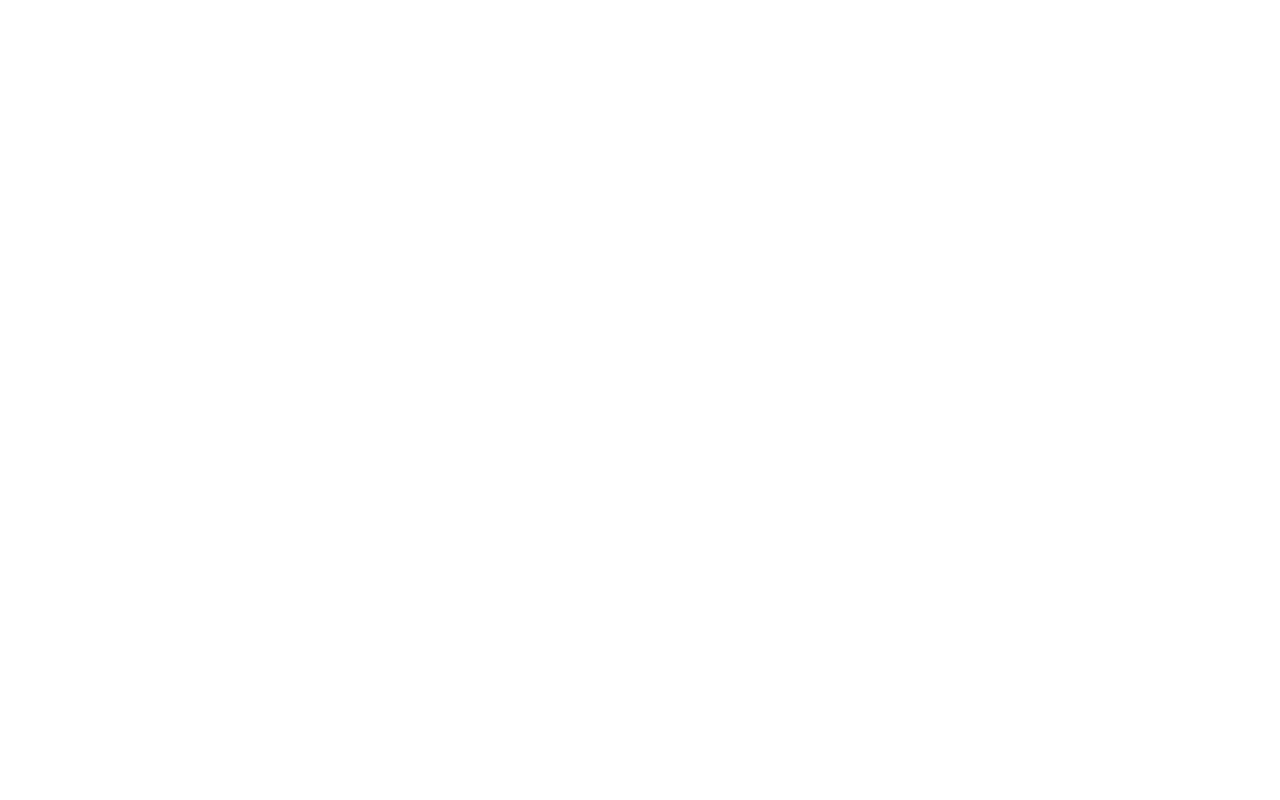
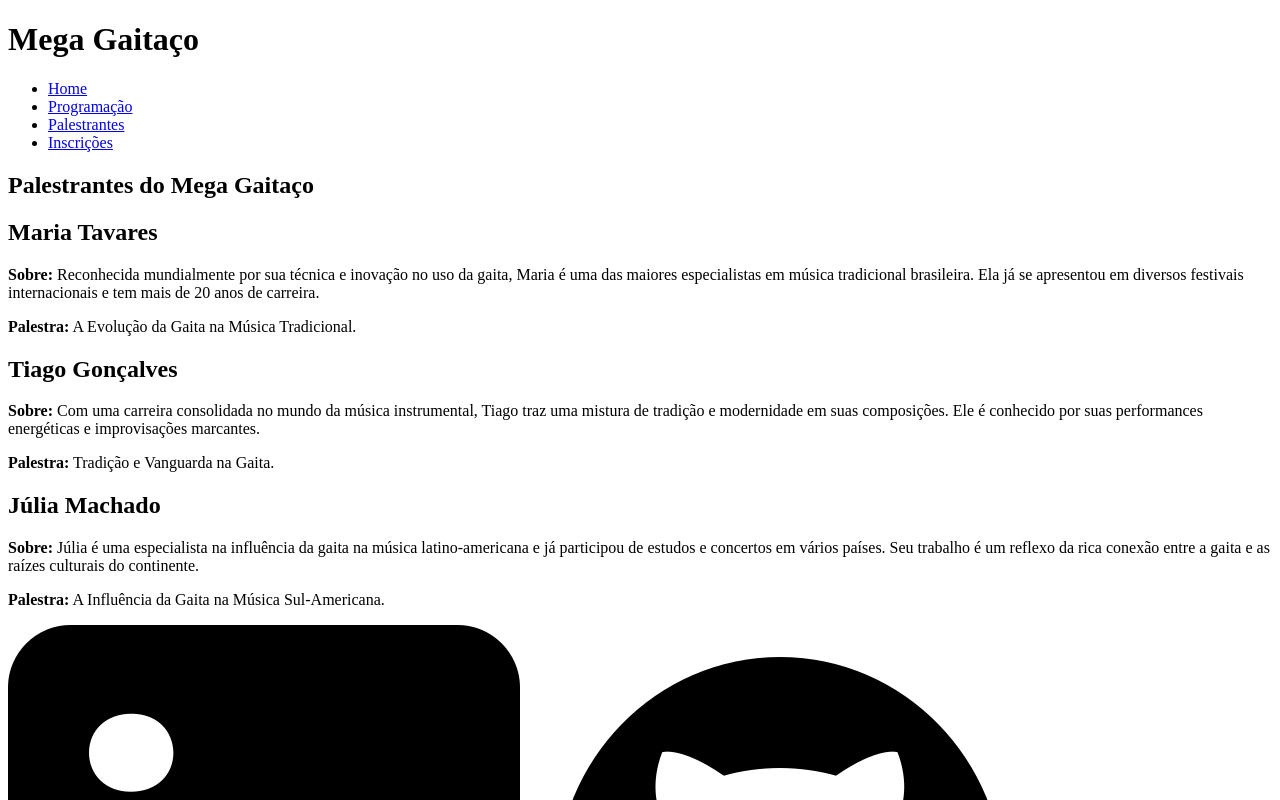
Before and after one commit to LeonardoZanol/exercicios-htmlcss-aula07, a plain HTML site: page pages/palestrantes.html in a window 1280 px wide. Shown: the top 800 px of the page. Drawn offline with Linux system fonts and the light colour scheme.

Commit message:
Adicionado informações para página de palestrante

```diff
--- a/pages/palestrantes.html
+++ b/pages/palestrantes.html
@@ -0,0 +1,54 @@
+<!DOCTYPE html>
+<html lang="pt-br">
+<head>
+    <meta charset="UTF-8">
+    <meta name="viewport" content="width=device-width, initial-scale=1.0">
+    <title>Mega Gaitaço - Palestrantes</title>
+</head>
+<body>
+    <header>
+        <h1>Mega Gaitaço</h1>
+        <nav class="nav-cabecalho">
+            <ul class="opcoes-cabecalho">
+                <li><a href="../index.html">Home</a></li>
+                <li><a href="./programacao.html">Programação</a></li>
+                <li><a href="./palestrantes.html">Palestrantes</a></li>
+                <li><a href="./inscricao.html">Inscrições</a></li>
+            </ul>
+        </nav>
+    </header>
+    <section>
+
+        <h1>Palestrantes do Mega <span>Gaitaço</span></h1>
+        <div class="card-palestrantes">
+            <h2>Maria Tavares</h2>
+            <p>
+                <b>Sobre:</b> Reconhecida mundialmente por sua técnica e inovação no uso da gaita, Maria é uma das maiores especialistas em música tradicional brasileira. Ela já se apresentou em diversos festivais internacionais e tem mais de 20 anos de carreira.
+            </p>
+            <p><b>Palestra:</b> A Evolução da Gaita na Música Tradicional.</p>
+        </div>
+
+        <div class="card-palestrantes">
+            <h2>Tiago Gonçalves</h2>
+            <p>
+                <b>Sobre:</b> Com uma carreira consolidada no mundo da música instrumental, Tiago traz uma mistura de tradição e modernidade em suas composições. Ele é conhecido por suas performances energéticas e improvisações marcantes.
+            </p>
+            <p><b>Palestra:</b> Tradição e Vanguarda na Gaita.</p>
+        </div>
+
+        <div class="card-palestrantes">
+            <h2>Júlia Machado</h2>
+            <p>
+                <b>Sobre:</b> Júlia é uma especialista na influência da gaita na música latino-americana e já participou de estudos e concertos em vários países. Seu trabalho é um reflexo da rica conexão entre a gaita e as raízes culturais do continente.
+            </p>
+            <p><b>Palestra:</b> A Influência da Gaita na Música Sul-Americana.</p>
+        </div>
+
+    </section>
+    <footer>
+        <a href="https://www.linkedin.com/in/leonardo-zanol-zianni-250208309/" target="_blank"><img src="../images/linkedin.png" alt="Icone Linkedin"></a>
+        <a href="https://www.instagram.com/leonardo.zianni/" target="_blank"><img src="../images/github.png" alt="Icone GitHub"></a>
+        <a href="https://github.com/LeonardoZanol" target="_blank"><img src="../images/instagram.png" alt="Icone Instagram"></a>
+    </footer>
+</body>
+</html>
```
Also changed, not shown: pages/programacao.html (+4 -0 lines).
